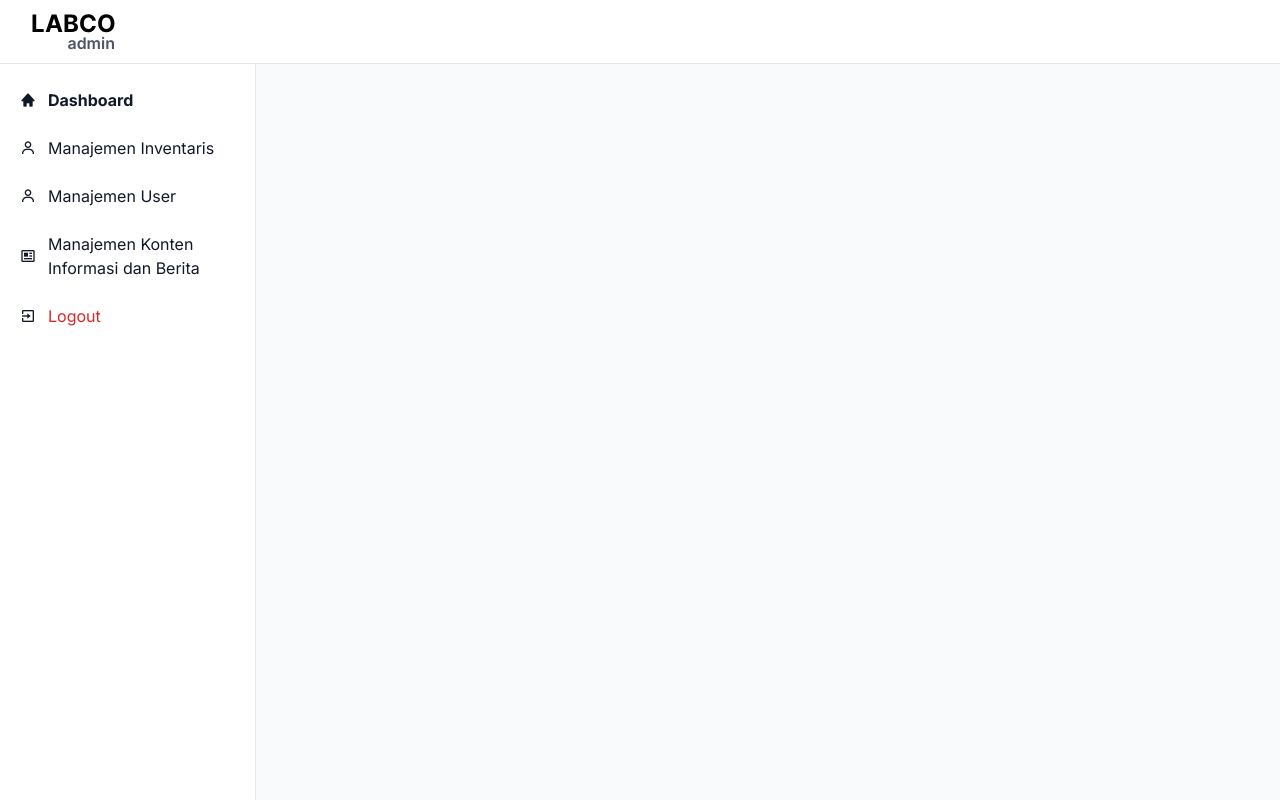
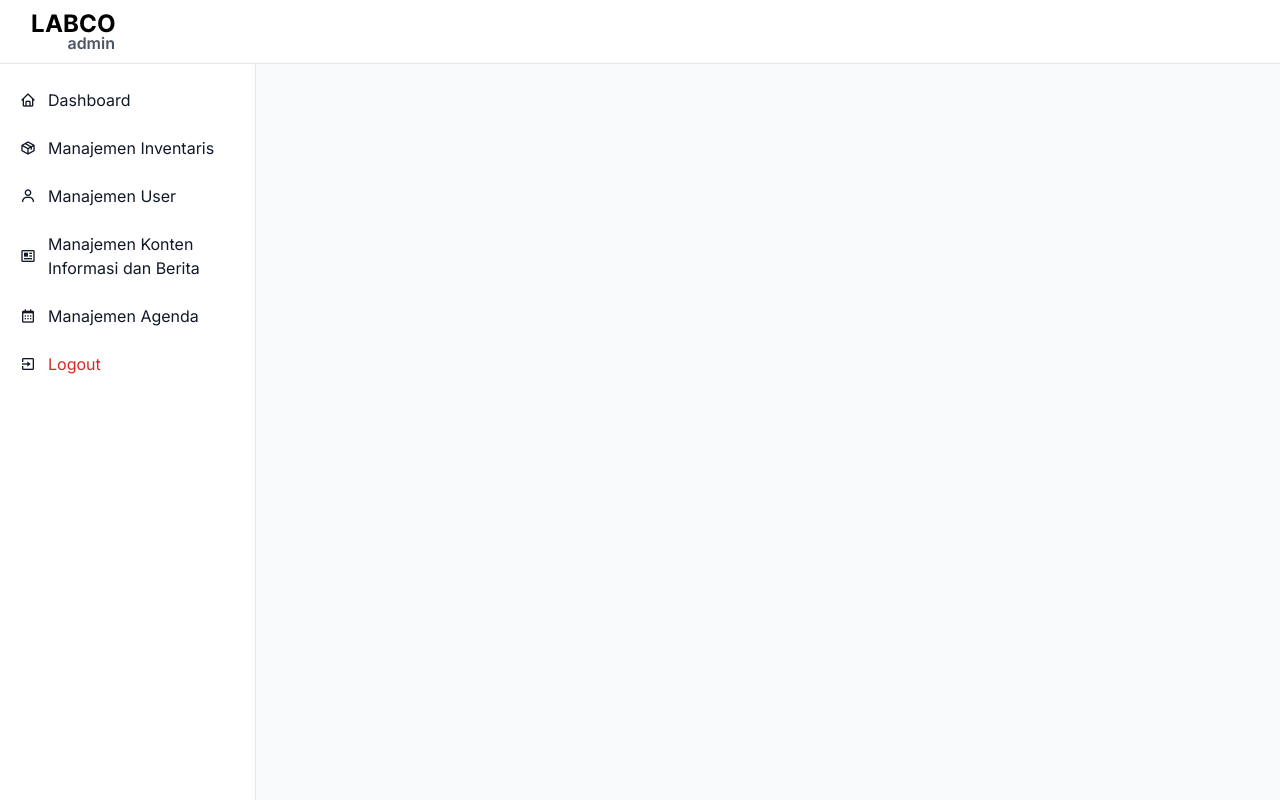
Before and after one commit to muhrizqiardi/labco, a Next.js app: page /admin in a window 1280 px wide. Built offline with nearby package versions, Linux system fonts and the light colour scheme.

Commit message:
feat: remove menuItems props

```diff
--- a/components/PageLayout.js
+++ b/components/PageLayout.js
@@ -3,8 +3,93 @@ import Header from "../components/Header";
 import Sidebar from "../components/Sidebar";
 import { useState } from "react";
 
-function PageLayout({ pageTitle, menuItems, children, isAdminPage }) {
+function PageLayout({ pageTitle, children, isAdminPage }) {
   const [isSidebarOpen, setIsSidebarOpen] = useState(false);
+  const menuItems = {
+    admin: [
+      {
+        title: "Dashboard",
+        href: "/admin",
+        icon: "bx bx-home",
+        activeIcon: "bx bxs-home",
+      },
+      {
+        title: "Manajemen Inventaris",
+        href: "/admin/inventaris",
+        icon: "bx bx-package",
+        activeIcon: "bx bxs-package",
+      },
+      {
+        title: "Manajemen User",
+        href: "/admin/user",
+        icon: "bx bx-user",
+        activeIcon: "bx bxs-user",
+      },
+      {
+        title: "Manajemen Konten Informasi dan Berita",
+        href: "/admin/konten",
+        icon: "bx bx-news",
+        activeIcon: "bx bxs-news",
+      },
+      {
+        title: "Manajemen Agenda",
+        href: "/admin/agenda",
+        icon: "bx bx-calendar",
+        activeIcon: "bx bxs-calendar",
+      },
+      {
+        title: (
+          <>
+            <div className="text-red-600">Logout</div>
+          </>
+        ),
+        href: "/logout",
+        icon: "bx bx-exit",
+      },
+    ],
+    user: [
+      {
+        title: "Home",
+        href: "/",
+        icon: "bx bx-home",
+        activeIcon: "bx bxs-home",
+      },
+      {
+        title: "Akun",
+        href: "/akun",
+        icon: "bx bx-user",
+        activeIcon: "bx bxs-user",
+      },
+      {
+        title: "Isi Buku Tamu",
+        href: "/buku-tamu",
+        icon: "bx bx-book",
+        activeIcon: "bx bxs-book",
+      },
+      {
+        title: "Jadwal Agenda",
+        href: "/agenda",
+        icon: "bx bx-calendar",
+        activeIcon: "bx bxs-calendar",
+      },
+      {
+        title: "Berita dan Informasi",
+        href: "/berita",
+        icon: "bx bx-news",
+        activeIcon: "bx bxs-news",
+      },
+      {
+        title: (
+          <>
+            <div className="text-red-600">Logout</div>
+          </>
+        ),
+        href: "/logout",
+        icon: "bx bx-exit",
+      },
+    ],
+  };
+
   return (
     <>
       <Head>
@@ -24,7 +109,7 @@ function PageLayout({ pageTitle, menuItems, children, isAdminPage }) {
           <Sidebar
             isSidebarOpen={isSidebarOpen}
             setIsSidebarOpen={setIsSidebarOpen}
-            menuItems={menuItems}
+            menuItems={isAdminPage ? menuItems.admin : menuItems.user}
           />
           <div className="w-full h-auto flex-auto p-4 flex flex-col items-stretch gap-4">
             {children}
```
